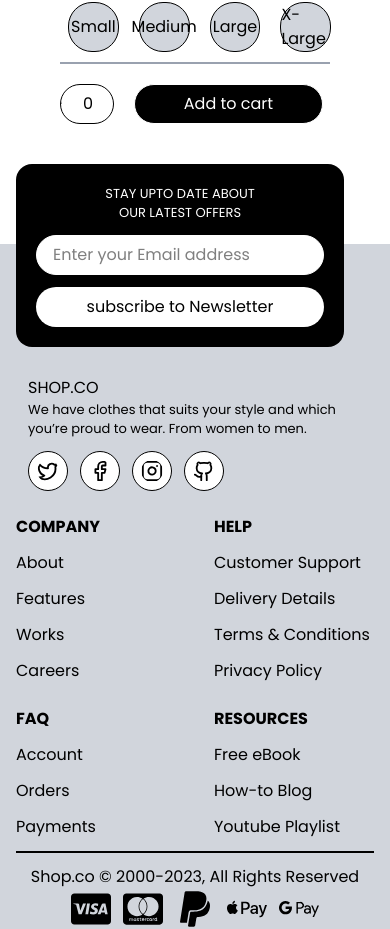
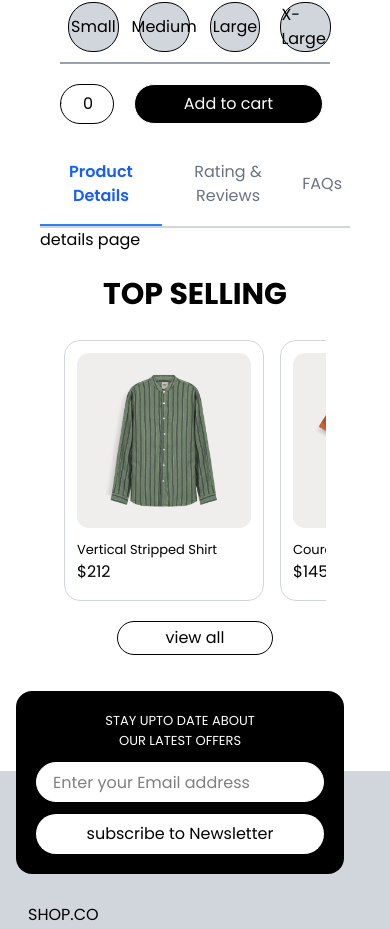
Before and after one commit to yashchalke/E-Commerce-Website, a React (Vite) app in the folder client/: page /product/1 in a window 390 px wide. Shown: the part 879-1808 px from the top of the page. Built offline with nearby package versions, Linux system fonts and the light colour scheme.

Commit message:
Completed productdetails page fully responsive to mobile devices as well

```diff
--- /dev/null
+++ b/client/src/components/ProductTabs.jsx
@@ -0,0 +1,55 @@
+import React from 'react'
+import { useState } from 'react'
+import Reviewcard from './Reviewcard';
+import TopSelling from './TopSelling'
+
+const ProductTabs = () => {
+    const tabs = [
+        {label:"Product Details" , value:"details"},
+        {label:"Rating & Reviews" , value:"reviews"},
+        {label:"FAQs" , value:"FAQs"}
+    ];
+
+    const reviews = [1,2,3,4,5,6,7,8,9,10,11,12];
+
+    const latestreviews = reviews.slice(-6)
+
+    const [SelectedTab , SetSelectedTab] = useState("details")
+  return (
+    <>
+    <div className='flex justify-between md:px-20 lg:px-50 border-b-2 border-gray-300'>
+        {tabs.map((tab) => (
+        <button
+        key={tab.value}
+        onClick={() => SetSelectedTab(tab.value)}
+        className={`px-2 py-4 border-b-2 transition
+            ${SelectedTab === tab.value
+                 ? "border-blue-500 text-blue-600 font-semibold" : "border-transparent text-gray-500 hover:text-blue-600"}`}
+        >{tab.label}</button>))}
+    </div>
+
+    { SelectedTab === "details" && (<div>details page</div>)}
+    { SelectedTab === "reviews" && (
+        <div className='px-4 py-4'>
+            <div>
+            <h1 className='text-xl font-semibold '>All Reviews <span className='text-gray-400 font-light text-sm'>({reviews.length})</span></h1>
+            </div>
+            <div className='md:block hidden'>
+            <div className='flex flex-wrap justify-center'>
+                {latestreviews.map((review) => (<Reviewcard/>))}
+            </div>
+            </div>
+            <div className='block md:hidden'>
+            <div className='flex flex-wrap justify-center'>
+                {latestreviews.slice(-2).map((review) => (<Reviewcard/>))}
+            </div>
+            </div>
+        </div>
+        )}
+    { SelectedTab === "FAQs" && (<div>FAQs</div>)}
+    <TopSelling />
+    </>
+  )
+}
+
+export default ProductTabs
--- a/client/src/pages/ProductDetails.jsx
+++ b/client/src/pages/ProductDetails.jsx
@@ -1,5 +1,6 @@
 import React from 'react'
 import { products } from '../assets/products/productimages'
+import ProductTabs from '../components/ProductTabs'
 
 const ProductDetails = () => {
   return (
@@ -59,6 +60,7 @@ const ProductDetails = () => {
           </div>
         </div>
       </div>
+      <ProductTabs />
     </div>
   )
 }
```
